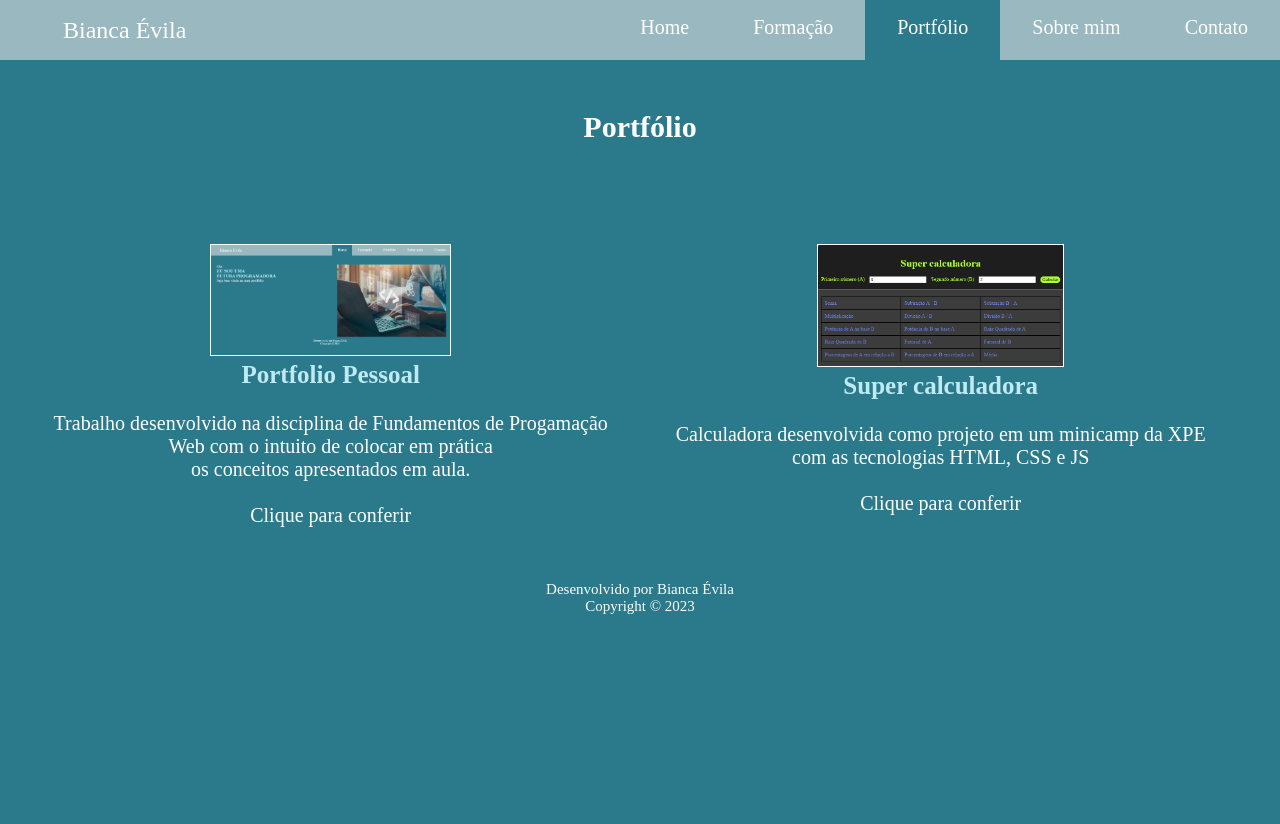
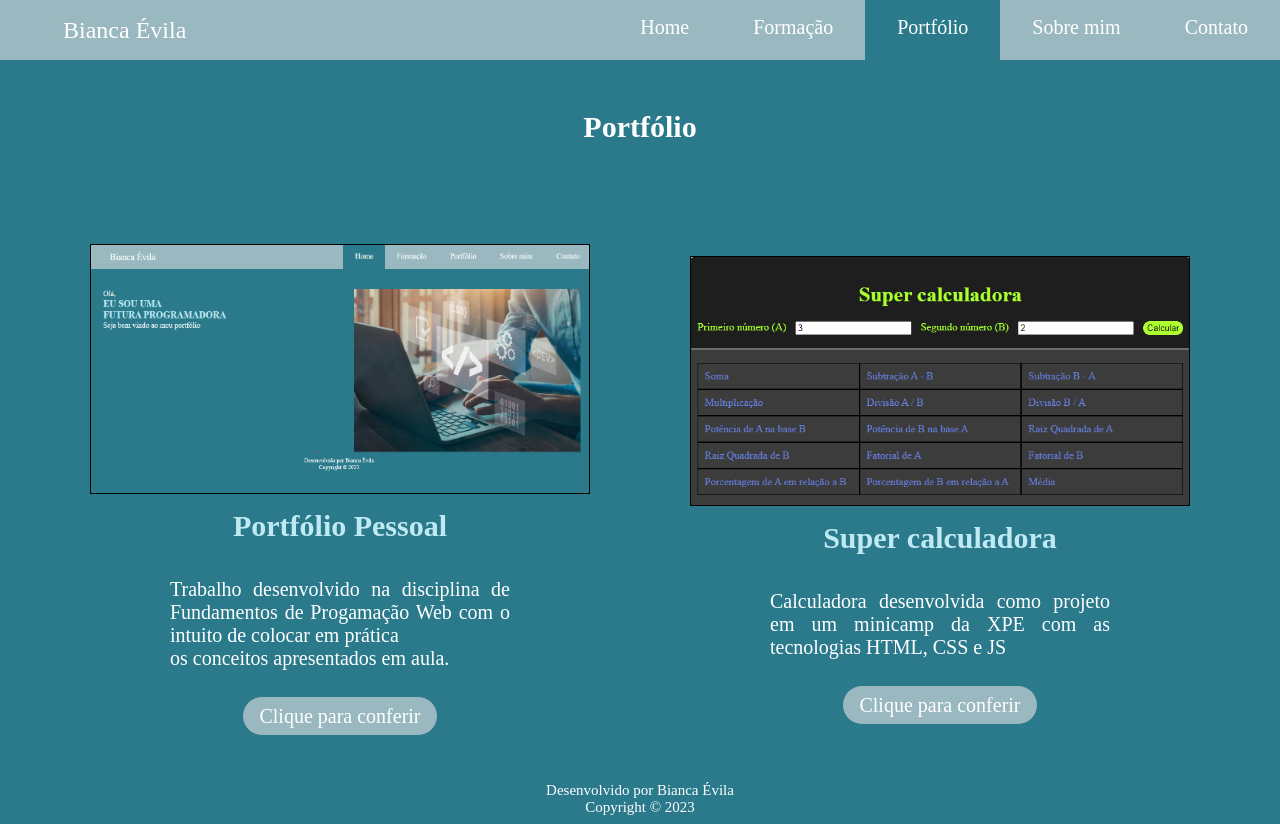
Before and after one commit to BiancaEvila/meu-portfolio.github.io, a plain HTML site: page pages/portfolio.html in a window 1280 px wide. Before the commit the page ends 800 px from the top, so only its background shows below. Drawn offline with Linux system fonts and the light colour scheme.

Commit message:
Melhora css do portifolio e retira <br> (NÃO USAR <br>)

```diff
--- a/css/style.css
+++ b/css/style.css
@@ -128,7 +128,52 @@ ul li a:hover {
     display: block;
     text-decoration: none;
     color: white;
-    /* padding: 8px 16px; */
+}
+
+.portfolio-container {
+    margin-left: 40px;
+    margin-right: 40px;
+}
+
+.projetos-portfolio {
+    display: flex;
+    justify-content: space-around;
+    width: 100%;
+}
+
+.projeto {
+    display: flex;
+    flex-direction: column;
+    align-items: center;
+    justify-content: center;
+}
+
+.titulo-projeto {
+    color: #c0eaf3;
+    margin-bottom: 15px;
+    margin-top: 15px;
+}
+
+.texto-projeto {
+    padding: 20px;
+    margin-bottom: 15px;
+    width: 380px;
+    text-align: justify;
+    color: white;
+}
+
+.link a {
+    background-color: #99B8BF;
+    width: 50px;
+    border-radius: 30px;
+}
+
+.link a:hover {
+    background-color: #c0eaf3;
+}
+
+.link a:active {
+    background-color: #99b8bf8b;
 }
 
 .tituloPort {
@@ -142,7 +187,8 @@ ul li a:hover {
 
 .imgPort {
     text-align: center;
-    width: 40%;
+    width: 500px;
+    height: 250px;
     border: thin solid;
 }
 
@@ -166,7 +212,6 @@ ul li a:hover {
     color: white;
 }
 
-
 .button {
     background-color: #99B8BF;
     border: none;
@@ -176,4 +221,4 @@ ul li a:hover {
     text-decoration: none;
     display: inline-block;
     font-size: 16px;
-  }
+}
--- a/pages/portfolio.html
+++ b/pages/portfolio.html
@@ -1,39 +1,62 @@
 <!DOCTYPE html>
 <html lang="en">
   <head>
-    <meta charset="UTF-8">
-    <meta name="viewport" content="width=device-width, initial-scale=1.0">
+    <meta charset="UTF-8" />
+    <meta name="viewport" content="width=device-width, initial-scale=1.0" />
     <title>Portfólio</title>
-    <link rel="stylesheet" href="../css/style.css">
-
+    <link rel="stylesheet" href="../css/style.css" />
   </head>
   <body>
     <div id="header"></div>
 
     <!-- Seção de Portfolio-->
-    <section class="container">
+    <section class="portfolio-container">
       <h1 class="container tituloPort">Portfólio</h1>
-            <div class="proj1 portfolio">
-                <img class="imgPort" src="../imagens/portfolio.png" alt="Imagem projeto 1">
-                    <h4 style="color: #c0eaf3; font-size: 25px;">Portfolio Pessoal</h4> <br>
-                    <p>Trabalho desenvolvido na disciplina de Fundamentos de Progamação <br> Web  com o intuito de colocar em prática <br> os conceitos apresentados em aula.</p> <br>
-                    <div>
-                        <a href="https://github.com/BiancaEvila/meu-portfolio" target="_blank">Clique para conferir</a>
+      <div class="projetos-portfolio">
+        <div class="projeto">
+          <img
+            class="imgPort"
+            src="../imagens/portfolio.png"
+            alt="Imagem projeto 1"
+          />
+          <h2 class="titulo-projeto">Portfólio Pessoal</h2>
+          <p class="texto-projeto">
+            Trabalho desenvolvido na disciplina de Fundamentos de Progamação Web
+            com o intuito de colocar em prática <br />
+            os conceitos apresentados em aula.
+          </p>
+          <div class="link">
+            <a
+              href="https://github.com/BiancaEvila/meu-portfolio"
+              target="_blank"
+              >Clique para conferir</a
+            >
           </div>
         </div>
-            <div class="proj2 portfolio">
-                <img class="imgPort" src="../imagens/supercalc.png" alt="Imagem projeto 2">
-                    <h4 style="color: #c0eaf3; font-size: 25px;">Super calculadora</h4> <br>
-                    <p>Calculadora desenvolvida como projeto em um minicamp da XPE <br>com as tecnologias HTML, CSS e JS</p> <br>
-                    <div>
-                        <a href="https://github.com/BiancaEvila/super_calc" target="_blank">Clique para conferir</a>
+        <div class="projeto">
+          <img
+            class="imgPort"
+            src="../imagens/supercalc.png"
+            alt="Imagem projeto 2"
+          />
+          <h2 class="titulo-projeto">Super calculadora</h2>
+          <p class="texto-projeto">
+            Calculadora desenvolvida como projeto em um minicamp da XPE com as
+            tecnologias HTML, CSS e JS
+          </p>
+          <div class="link">
+            <a href="https://github.com/BiancaEvila/super_calc" target="_blank"
+              >Clique para conferir</a
+            >
+          </div>
         </div>
       </div>
     </section>
-    <br> <br>
+    <br />
+    <br />
 
     <!-- footer-->
-    <footer class="container footer"">
+    <footer class="container footer">
       <div>
         <p>Desenvolvido por Bianca Évila</p>
         <p>Copyright &copy; 2023</p>
@@ -41,6 +64,5 @@
     </footer>
 
     <script src="../components/header/header.js"></script>
-
   </body>
 </html>
```
Lines whose indentation alone changed are shown as unchanged.
